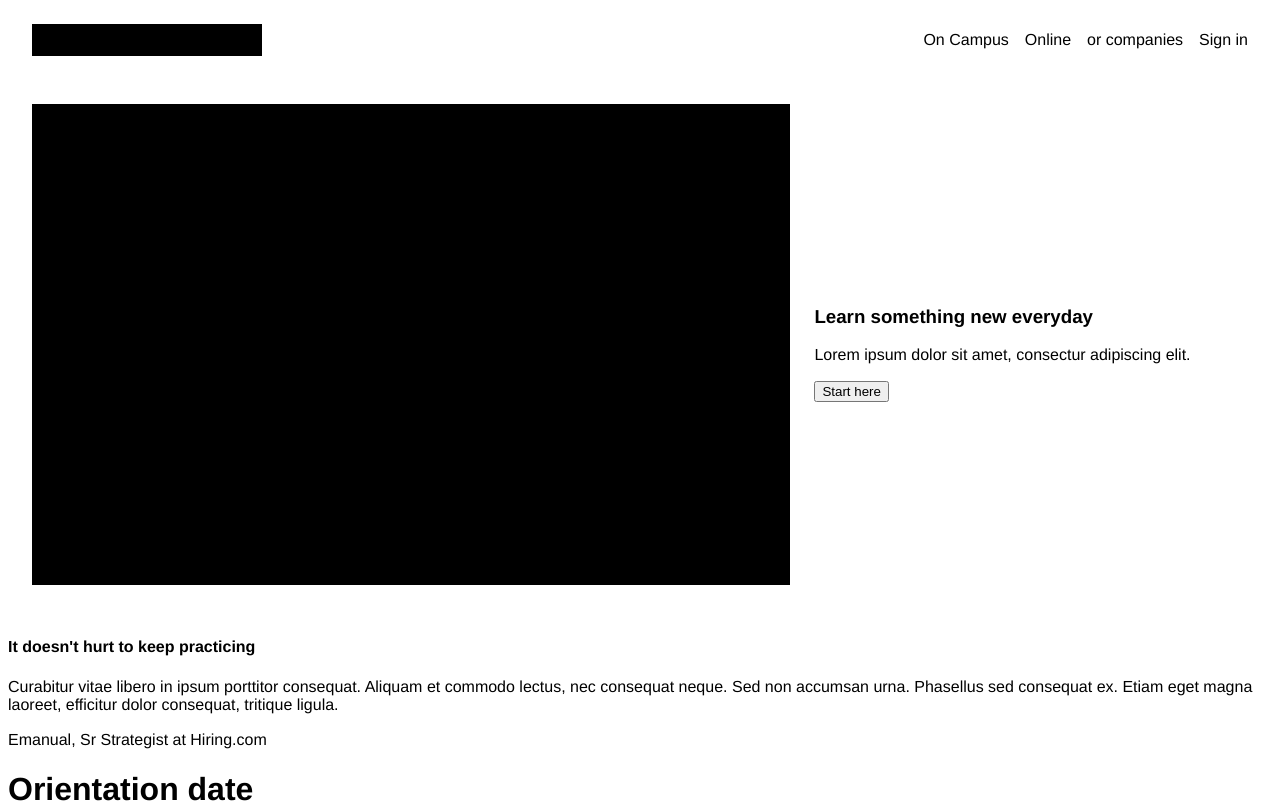
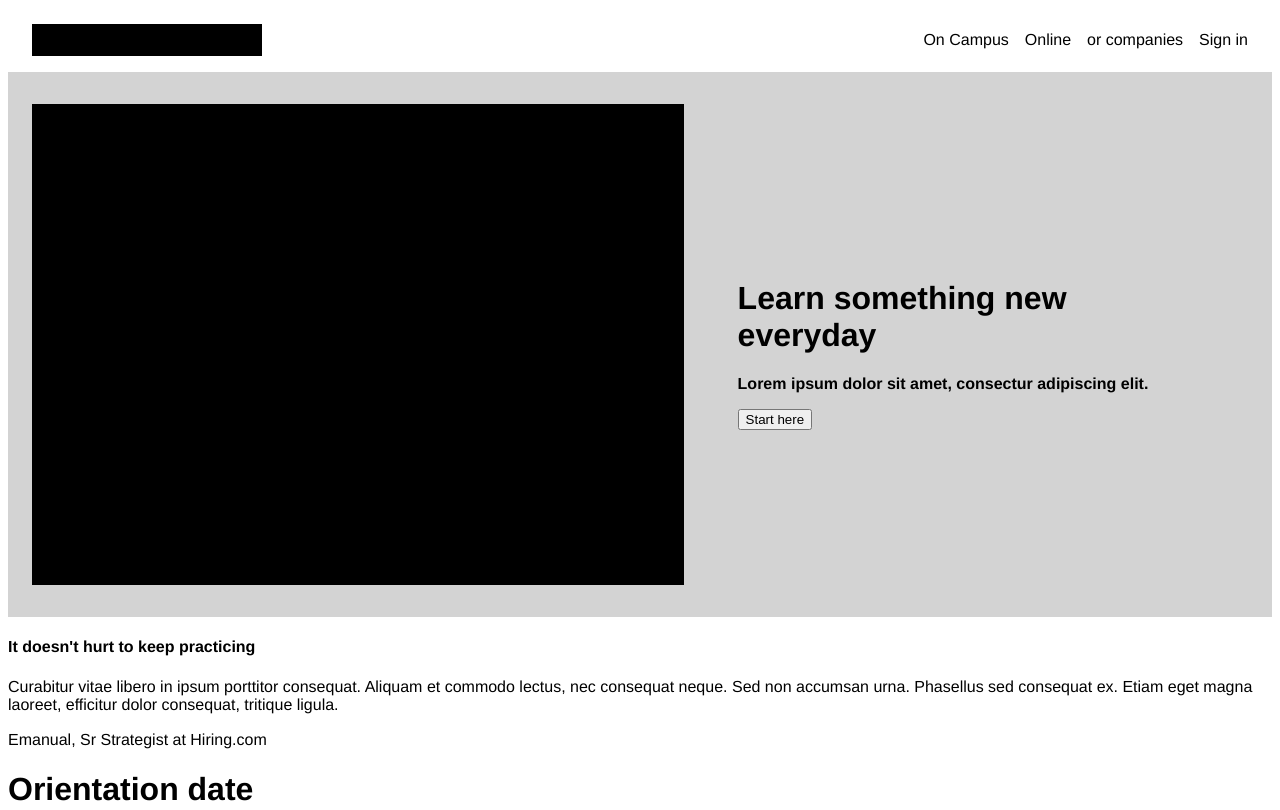
Before and after one commit to Galm1/colmarAcademyProjec, a plain HTML site: page index.html in a window 1280 px wide. Shown: the top 810 px of the page. Drawn offline with Linux system fonts and the light colour scheme.

Commit message:
some work on sec1Text

```diff
--- a/index.html
+++ b/index.html
@@ -32,7 +32,7 @@
 
         <div class="sec1Text">
 
-          <h3>Learn something new everyday</h3>
+          <h1>Learn something new everyday</h1>
 
           <p>Lorem ipsum dolor sit amet, consectur adipiscing elit.</p>
 
--- a/resources/style.css
+++ b/resources/style.css
@@ -44,6 +44,7 @@ header {
   height: 545px;
   display: flex;
   align-items: center;
+  background-color: lightgrey;
 }
 
 .sec1Img {
@@ -52,3 +53,18 @@ header {
   background-color: black;
   flex-basis: 60%;
 }
+
+.sec1Text {
+  margin-right: 100px;
+  margin-left: 30px;
+  flex-basis: 40%;
+}
+
+.sec1Text h1 {
+  font-weight: bolder;
+}
+
+.sec1Text p {
+  font-size: 1em;
+  font-weight: bold;
+}
```
